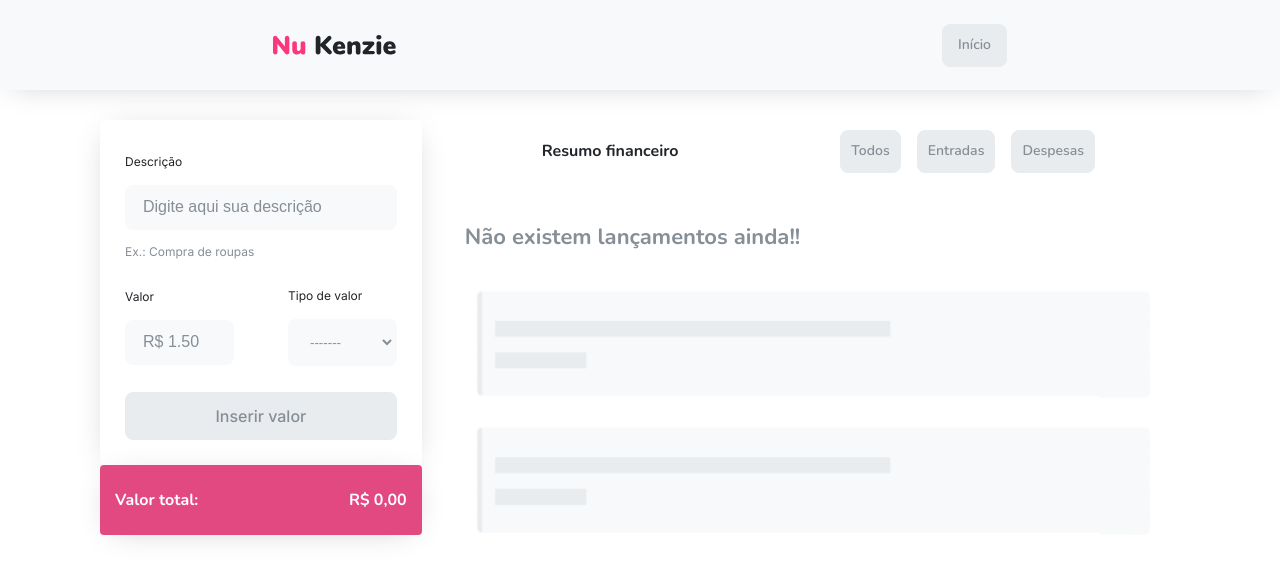
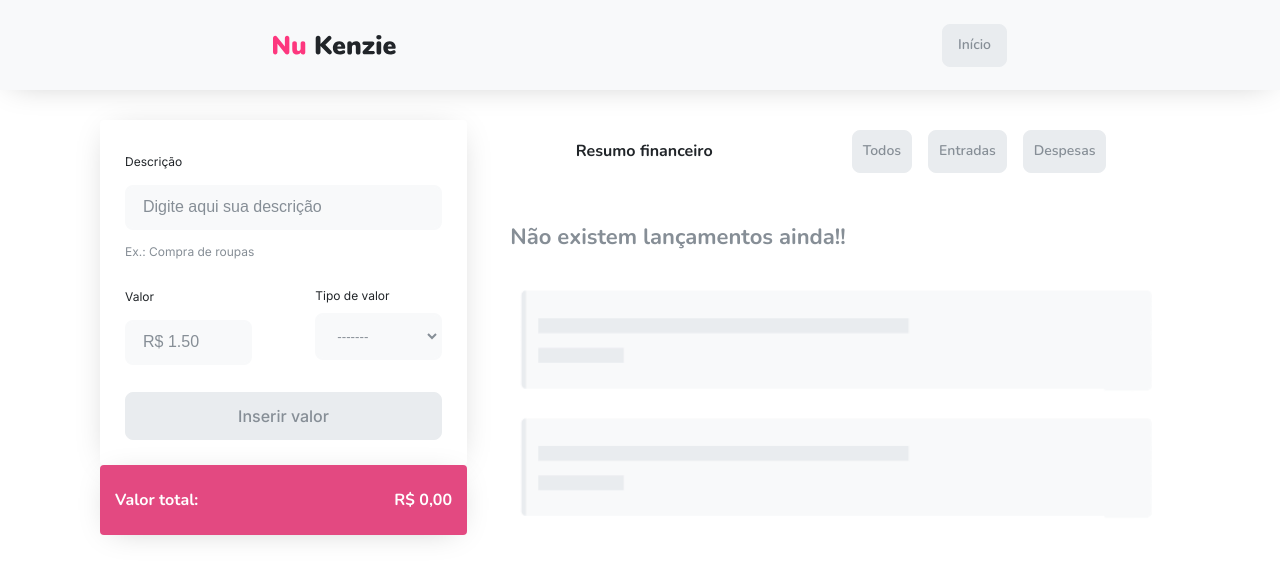
Before and after one commit to Kenzie-Academy-Brasil-Developers/react-entrega-s1-nu-kenzie-arturcomoli, a React (Create React App) app: page / in a window 1280 px wide. Both pictures are taken after a click on the button "Iniciar". Shown: the top 578 px of the page. Built offline with nearby package versions, Linux system fonts and the light colour scheme.

Commit message:
fix(form & list): fix a bug at form, it was unavailable to add more than one consecutive type & filters fixed!

```diff
--- a/src/App.js
+++ b/src/App.js
@@ -9,7 +9,7 @@ import InitialPage from "./components/InitialPage";
 function App() {
   const [listTransactions, setListTransactions] = useState([]);
   const [isLoggedIn, setIsLoggedIn] = useState(false);
-  // const [listaFiltrada, setListaFiltrada] = useState([])
+  // const [listaFiltrada, setListaFiltrada] = useState([]);
 
   const handleLogin = () => {
     setIsLoggedIn(!isLoggedIn);
@@ -25,19 +25,18 @@ function App() {
     setListTransactions(arr);
   };
 
-  const filtrarTodos = () => {
-    setListTransactions(listTransactions);
-  };
+  // const filtrarTodos = () => {
+  //   setListaFiltrada(listTransactions);
+  // };
 
-  const filtrar = (tipo) => {
-    const filtrados = listTransactions.filter((item) => {
-      console.log(item.tipo);
-      console.log(tipo);
-      return item.tipo === tipo;
-    });
-    setListTransactions(filtrados);
-  };
+  // const filtrar = (tipo) => {
+  //   const filtrados = listTransactions.filter((item) => {
+  //     return item.tipo === tipo;
+  //   });
+  //   setListaFiltrada(filtrados);
+  // };
   console.log(listTransactions);
+  // console.log(listaFiltrada);
 
   return (
     <div className="App">
@@ -58,8 +57,9 @@ function App() {
               listTransactions={listTransactions}
               setListTransactions={setListTransactions}
               deletar={deletar}
-              filtrar={filtrar}
-              filtrarTodos={filtrarTodos}
+              // filtrar={filtrar}
+              // filtrarTodos={filtrarTodos}
+              // listaFiltrada={listaFiltrada}
             />
           </main>
         </>
--- a/src/components/Form/index.jsx
+++ b/src/components/Form/index.jsx
@@ -14,17 +14,15 @@ const Form = ({ listTransactions, setListTransactions }) => {
   );
 
   const gerarId = () => {
-    console.log("id gerado");
     setMaxId(maxId + 1);
-    console.log(maxId);
     return maxId;
   };
 
   const handleSubmit = (e) => {
     e.preventDefault();
-    setTipo();
+    // setTipo();
     gerarId();
-    if (tipo !== undefined && descricao && valor) {
+    if (tipo !== "-------" && descricao !== "") {
       setListTransactions([
         ...listTransactions,
         { descricao, valor, tipo, maxId },
@@ -33,7 +31,7 @@ const Form = ({ listTransactions, setListTransactions }) => {
   };
 
   return (
-    <form onSubmit={handleSubmit}>
+    <form onSubmit={handleSubmit} className="container-form">
       <label htmlFor="descricao">Descrição</label>
       <input
         type="text"
@@ -46,7 +44,8 @@ const Form = ({ listTransactions, setListTransactions }) => {
         <div className="filho">
           <label htmlFor="valor">Valor</label>
           <input
-            type="text"
+            step={0.01}
+            type="number"
             placeholder="R$ 1.50"
             onChange={(e) => {
               e.target.value.includes(",")
@@ -56,19 +55,20 @@ const Form = ({ listTransactions, setListTransactions }) => {
           />
         </div>
         <div className="tipo filho">
-          <label htmlFor="tipo">Tipo de valor</label>
+          <label>
+            Tipo de valor
             <select
               name="tipo"
               className="ls-select"
-            id="tipo"
               onChange={(e) => {
-              e.target.value !== "-------" && setTipo(e.target.value);
+                setTipo(e.target.value);
               }}
             >
-            <option>-------</option>
+              <option value={"-------"}>-------</option>
               <option value="Entrada">Entrada</option>
               <option value="Despesa">Despesa</option>
             </select>
+          </label>
         </div>
       </div>
       <Button className={"form-button"} children={"Inserir valor"} />
--- a/src/components/Form/styles.css
+++ b/src/components/Form/styles.css
@@ -1,4 +1,4 @@
-form {
+.container-form {
   display: flex;
   flex-direction: column;
   width: calc(100% - 2 * 25px);
@@ -34,7 +34,7 @@ select:focus {
   color: #212529;
 }
 
-form label {
+.container-form label {
   font-size: 12px;
   font-family: "Inter", sans-serif;
   font-weight: 400;
@@ -43,7 +43,7 @@ form label {
   margin: 6px 0;
 }
 
-form span {
+.container-form span {
   font-family: "Inter", sans-serif;
   color: #868e96;
   font-size: 12px;
@@ -52,7 +52,7 @@ form span {
   margin: 6px 0 17px 0;
 }
 
-form input,
+.container-form input,
 select {
   border: 2px solid #f8f9fa;
   background-color: #f8f9fa;
@@ -68,7 +68,7 @@ select:focus {
   background-color: #ffffff;
 }
 
-form input::placeholder {
+.container-form input::placeholder {
   color: #868e96;
   font-size: 16px;
 }
--- a/src/components/List/index.jsx
+++ b/src/components/List/index.jsx
@@ -2,14 +2,30 @@ import "./styles.css";
 import Button from "../Button";
 import Card from "../Card";
 import Vazio from "./Vazio.png";
+import { useState } from "react";
 // import { useState } from "react";
 const List = ({
   listTransactions,
   setListTransactions,
   deletar,
-  filtrar,
-  filtrarTodos,
+  // filtrar,
+  // filtrarTodos,
+  // listaFiltrada,
 }) => {
+  const [listaFiltrada, setListaFiltrada] = useState([]);
+  console.log(listaFiltrada);
+
+  const filtrarTodos = () => {
+    setListaFiltrada(listTransactions);
+  };
+
+  const filtrar = (tipo) => {
+    const filtrados = listTransactions.filter((item) => {
+      return item.tipo === tipo;
+    });
+    setListaFiltrada(filtrados);
+  };
+
   return (
     <aside>
       <div className="aside-flex">
@@ -18,7 +34,7 @@ const List = ({
           <Button
             children={"Todos"}
             className={"list-button"}
-            onClick={() => filtrarTodos}
+            onClick={() => filtrarTodos()}
           />
           <Button
             children={"Entradas"}
@@ -39,8 +55,23 @@ const List = ({
             <img src={Vazio} alt="#" />
             <img src={Vazio} alt="#" />
           </div>
+        ) : listaFiltrada.length === 0 ? (
+          listTransactions.map((transaction, index) => (
+            // Card recebe: { className, descricao, tipo, valor }
+            <Card
+              key={index}
+              className={transaction.tipo}
+              descricao={transaction.descricao}
+              tipo={transaction.tipo}
+              valor={Number(transaction.valor).toFixed(2).replace(".", ",")}
+              listTransactions={listTransactions}
+              setListTransactions={setListTransactions}
+              deletar={deletar}
+              itemDeletar={transaction.maxId}
+            />
+          ))
         ) : (
-          listTransactions.map((transaction, index) => (
+          listaFiltrada.map((transaction, index) => (
             // Card recebe: { className, descricao, tipo, valor }
             <Card
               key={index}
```
Lines whose indentation alone changed are shown as unchanged.
